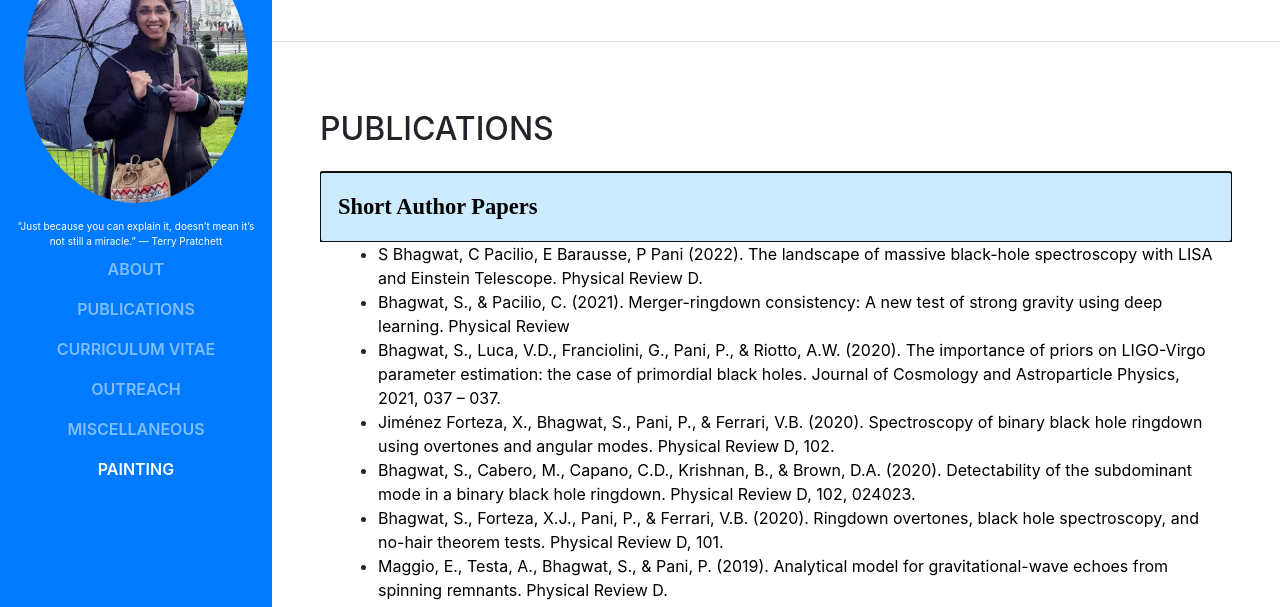
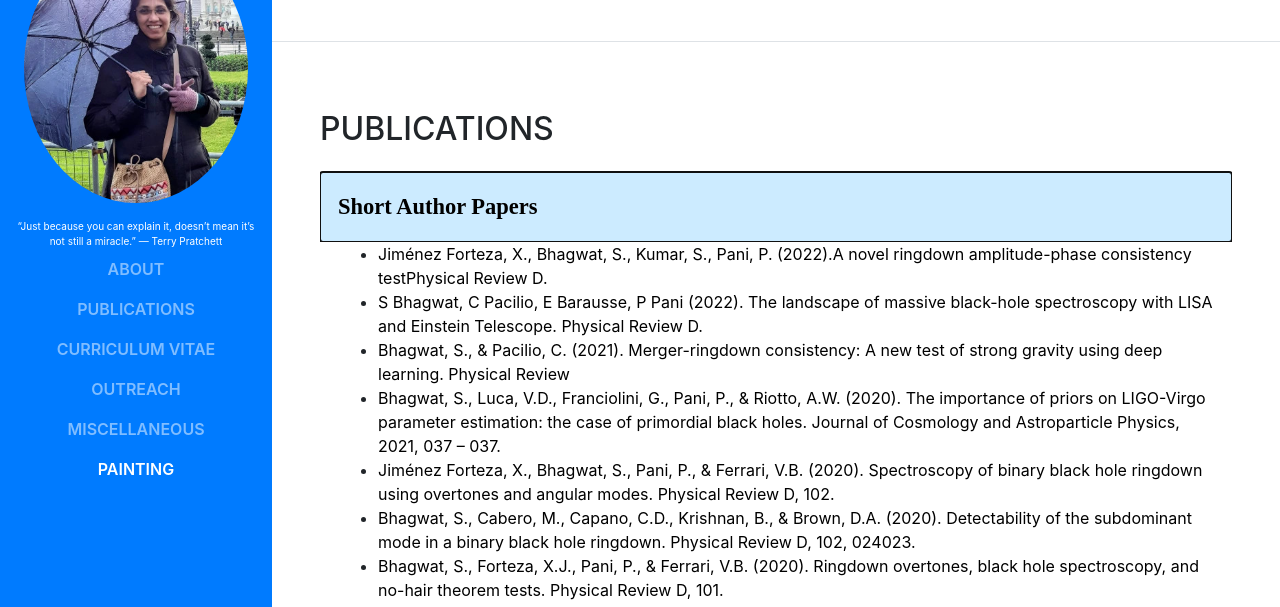
Before and after one commit to SwethaPB/Portfolio, a website with bundled scripts: page index.html in a window 1280 px wide. Both pictures are taken after a click on the button "Short Author Papers". Shown: the part 758-1365 px from the top of the page. Built offline with nearby package versions, Linux system fonts and the light colour scheme; files whose address does not match are found by name; a web font is replaced by a local one.

Commit message:
Update index.html

```diff
--- a/index.html
+++ b/index.html
@@ -402,6 +402,7 @@ University of Birmingham, in UK.
  </button>
     <div class="content1">
      <ul>
+  <li><a href="https://arxiv.org/abs/2205.14910" target="_blank" style="color:black;"> Jiménez Forteza, X., Bhagwat, S., Kumar, S., Pani, P. (2022).A novel ringdown amplitude-phase consistency testPhysical Review D.</a></li>
   <li><a href="https://arxiv.org/abs/2201.00023" target="_blank" style="color:black;"> S Bhagwat, C Pacilio, E Barausse, P Pani  (2022). The landscape of massive black-hole spectroscopy with LISA and Einstein Telescope. Physical Review D.</a></li>
   <li><a href="https://journals.aps.org/prd/abstract/10.1103/PhysRevD.104.024030" target="_blank" style="color:black;"> Bhagwat, S., & Pacilio, C. (2021). Merger-ringdown consistency: A new test of strong gravity using deep learning. Physical Review</a></li>
 <li><a href="https://iopscience.iop.org/article/10.1088/1475-7516/2021/01/037" target="_blank" style="color:black;"> Bhagwat, S., Luca, V.D., Franciolini, G., Pani, P., & Riotto, A.W. (2020). The importance of priors on LIGO-Virgo parameter estimation: the case of primordial black holes. Journal of Cosmology and Astroparticle Physics, 2021, 037 – 037.</a></li>
```
